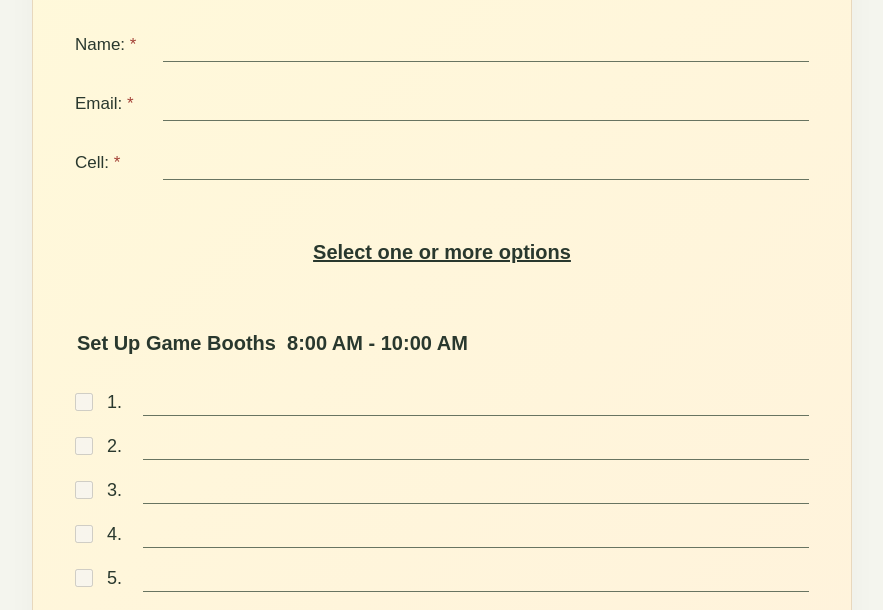
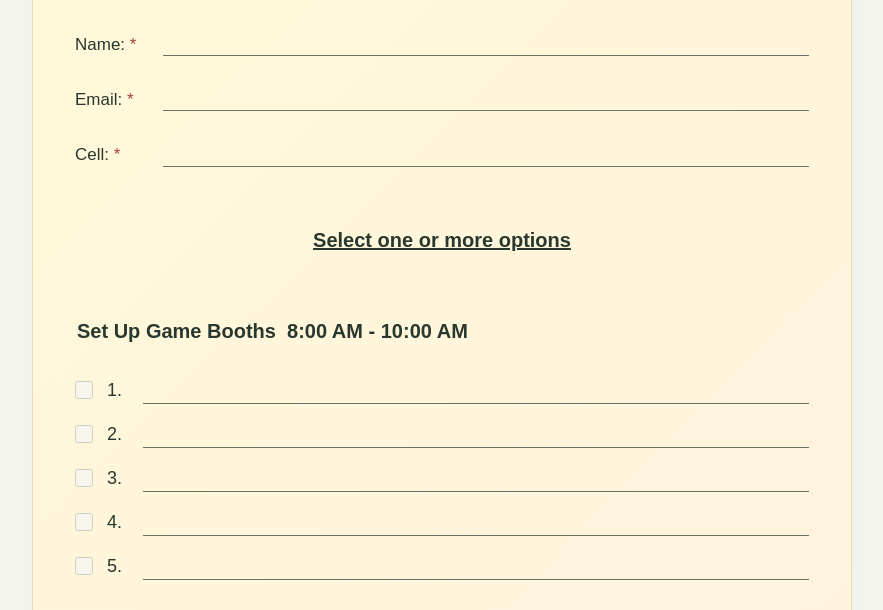
Before and after one commit to esemmelman/chanukahvolunteers, a plain HTML site: page index.html in a window 1280 px wide. Shown: the part 190-800 px from the top of the page, without its empty margins (198-1081 px from the left). Drawn offline with Linux system fonts and the light colour scheme; no server answers.

Commit message:
Align contact field text just above underlines

```diff
--- a/styles.css
+++ b/styles.css
@@ -9,7 +9,7 @@ h2 { font-size: 18px; letter-spacing: .12em; margin: 0; color: #60735c; }
 .line-field span { width: 76px; flex-shrink: 0; }
 b { color: #a34137; font-weight: normal; }
 .options-note { font-size: 20px; line-height: 1.6; margin: 56px 0 0; text-align: center; font-weight: bold; text-decoration: underline; }
-.line-field input { flex: 1; min-width: 0; font: inherit; padding: 0 6px 3px; color: inherit; border: 0; border-bottom: 1px solid #687461; border-radius: 0; background: transparent; }
+.line-field input { flex: 1; min-width: 0; font: inherit; line-height: 1.15; padding: 0 6px 1px; color: inherit; border: 0; border-bottom: 1px solid #687461; border-radius: 0; background: transparent; }
 fieldset { border: 0; padding: 0; margin: 60px 0 30px; min-width: 0; }
 fieldset + fieldset { margin-top: 36px; }
 legend { font-size: 20px; font-weight: 600; line-height: 1.5; white-space: pre-wrap; }
```
